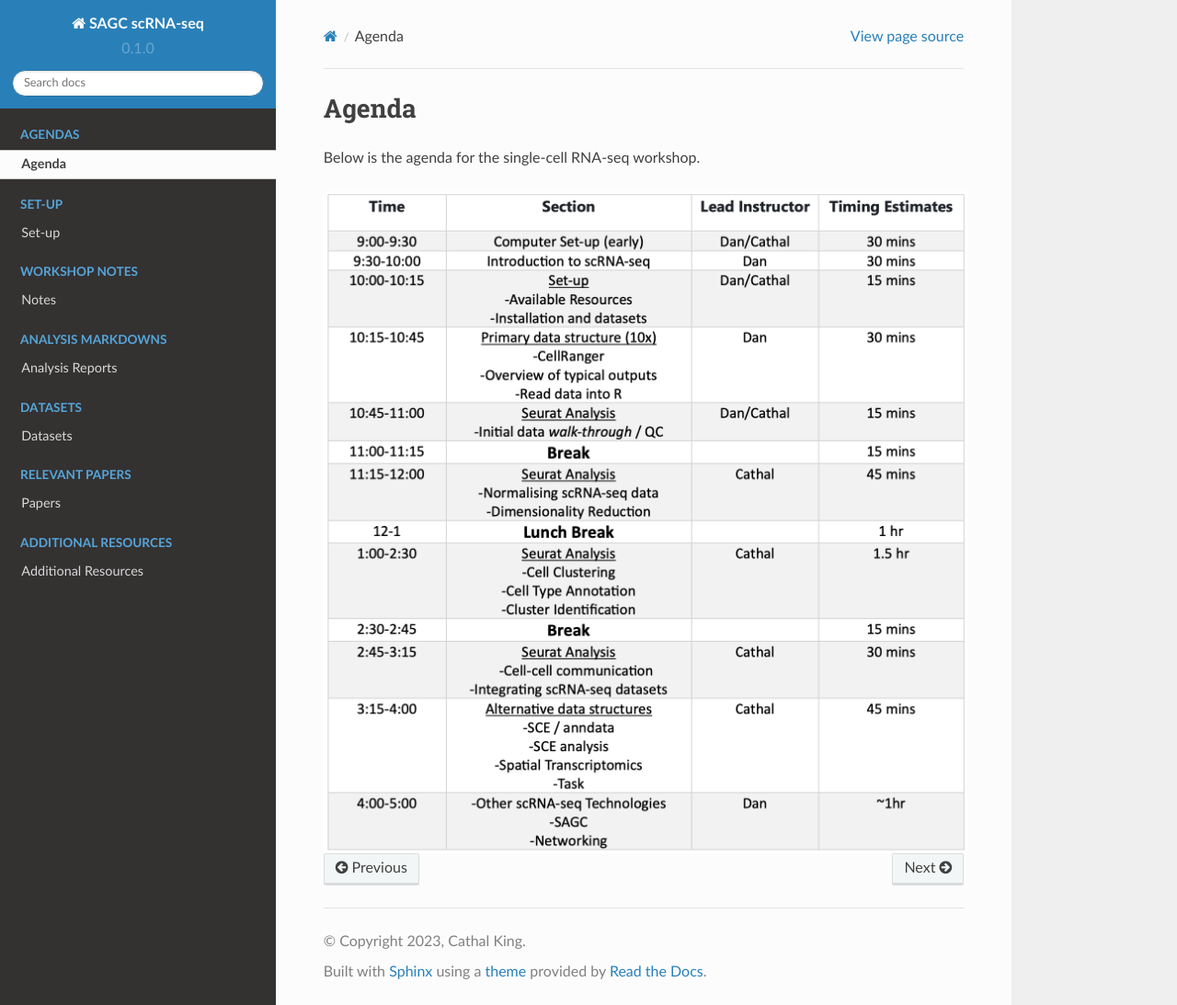
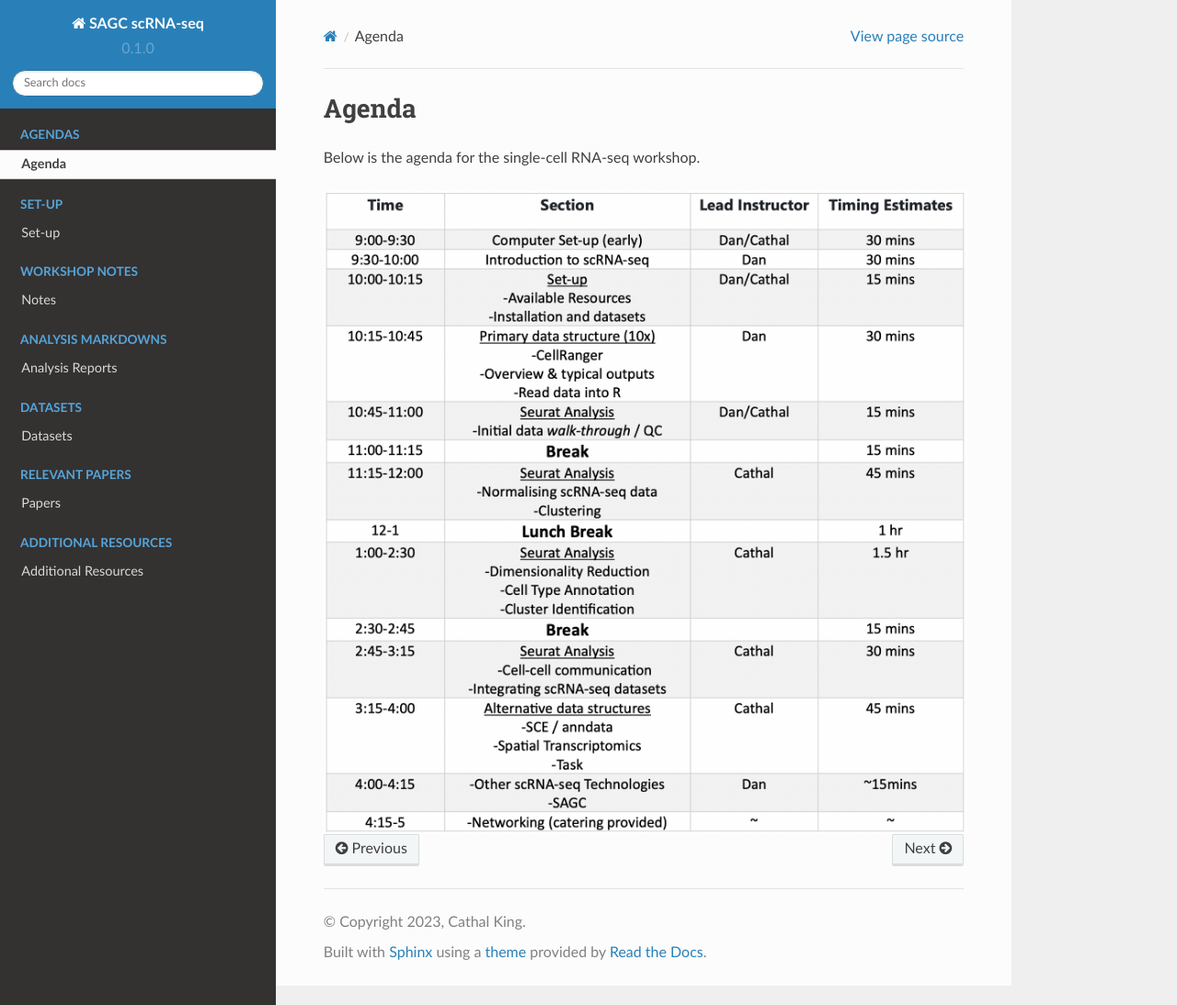
Before and after one commit to dw-thomson/SAGC_scRNAseq_workshop, a Sphinx documentation site: the page built from docs/source/Agenda.rst, in a window 1280 px wide and 1093 px high. Shown: the whole window at 92% size. Built offline with Sphinx 7.4.7 and the Read the Docs theme 2.0.0, drawn with Linux system fonts in a browser that asks for light colours.

Commit message:
Update Agenda.rst
pw

```diff
--- a/docs/source/Agenda.rst
+++ b/docs/source/Agenda.rst
@@ -2,7 +2,7 @@ Agenda
 =====
 Below is the agenda for the single-cell RNA-seq workshop.
 
-.. figure:: agenda_wkshop.png
+.. figure:: Agenda_wkshop2.png
    :figwidth: 700px
    :target: agenda_wkshop.png
    :align: center
```
